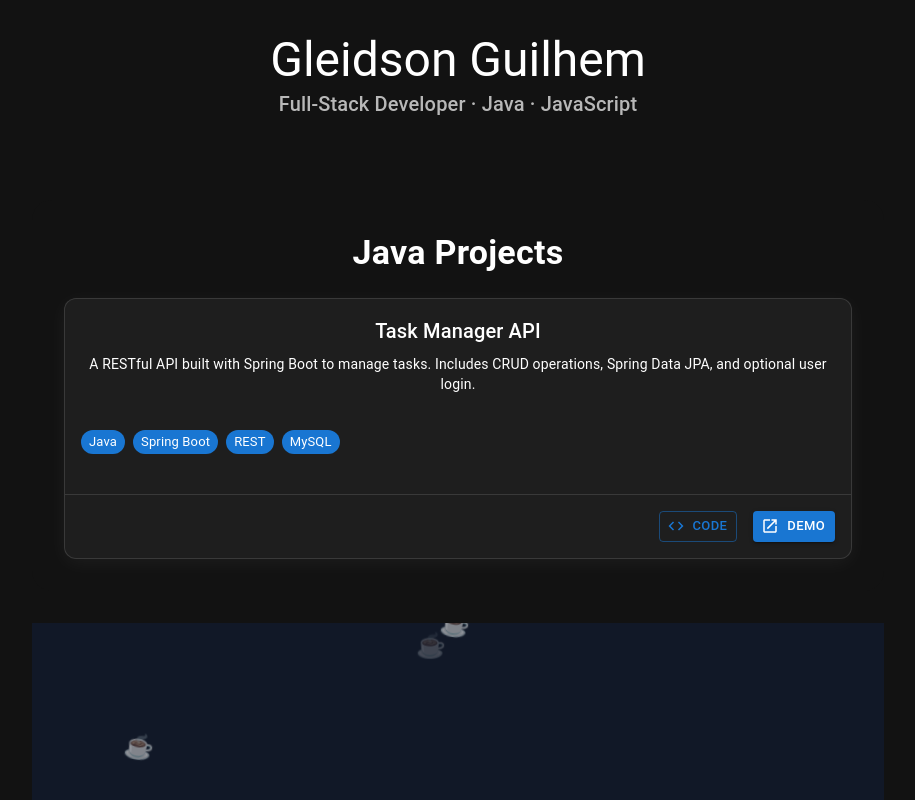
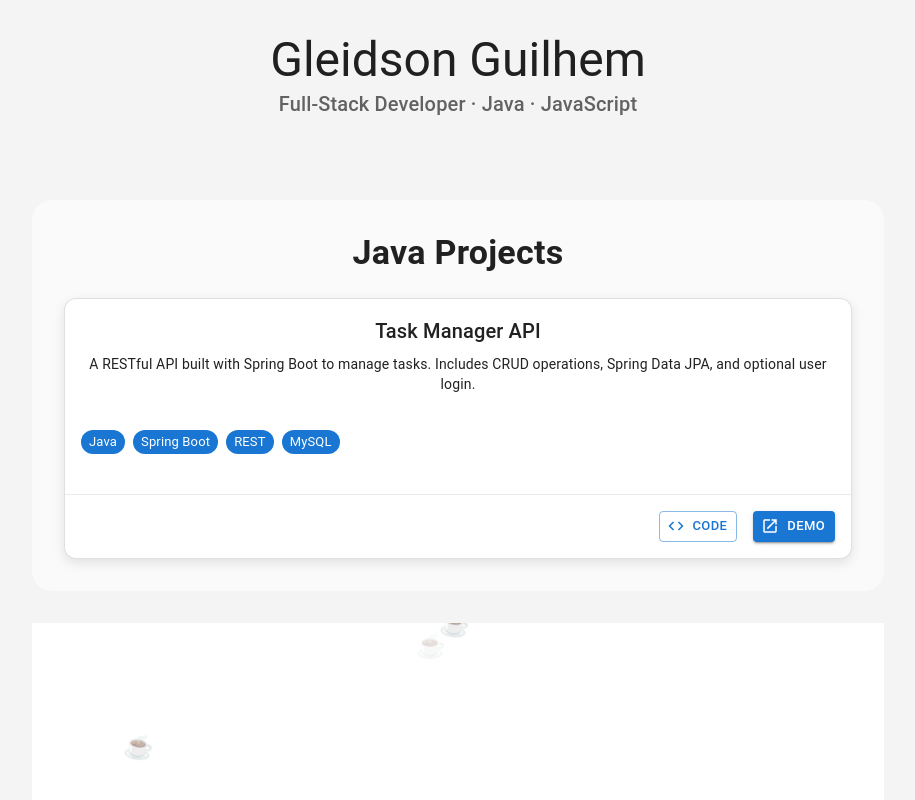
Before and after one commit to gleidsonguilhem/gleidson-portfolio, a React (Vite) app: page / in a window 1280 px wide. Shown: the top 800 px of the page, without its empty margins (182-1097 px from the left). Built offline with nearby package versions, Linux system fonts and the light colour scheme; some icons are missing.

Commit message:
Save work before rebase

```diff
--- a/src/main.tsx
+++ b/src/main.tsx
@@ -10,7 +10,7 @@ import { useEffect } from 'react';
 import { Box, Container, Stack } from '@mui/material'
 
 const Root = () => {
-  const [mode, setMode] = useState<'light' | 'dark'>('dark');
+  const [mode, setMode] = useState<'light' | 'dark'>('light');
 
   const toggleTheme = () => {
     setMode((prev) => (prev === 'light' ? 'dark' : 'light'));
```
Also changed, not shown: 1 other file (tests, documents, lock files or other folders).
